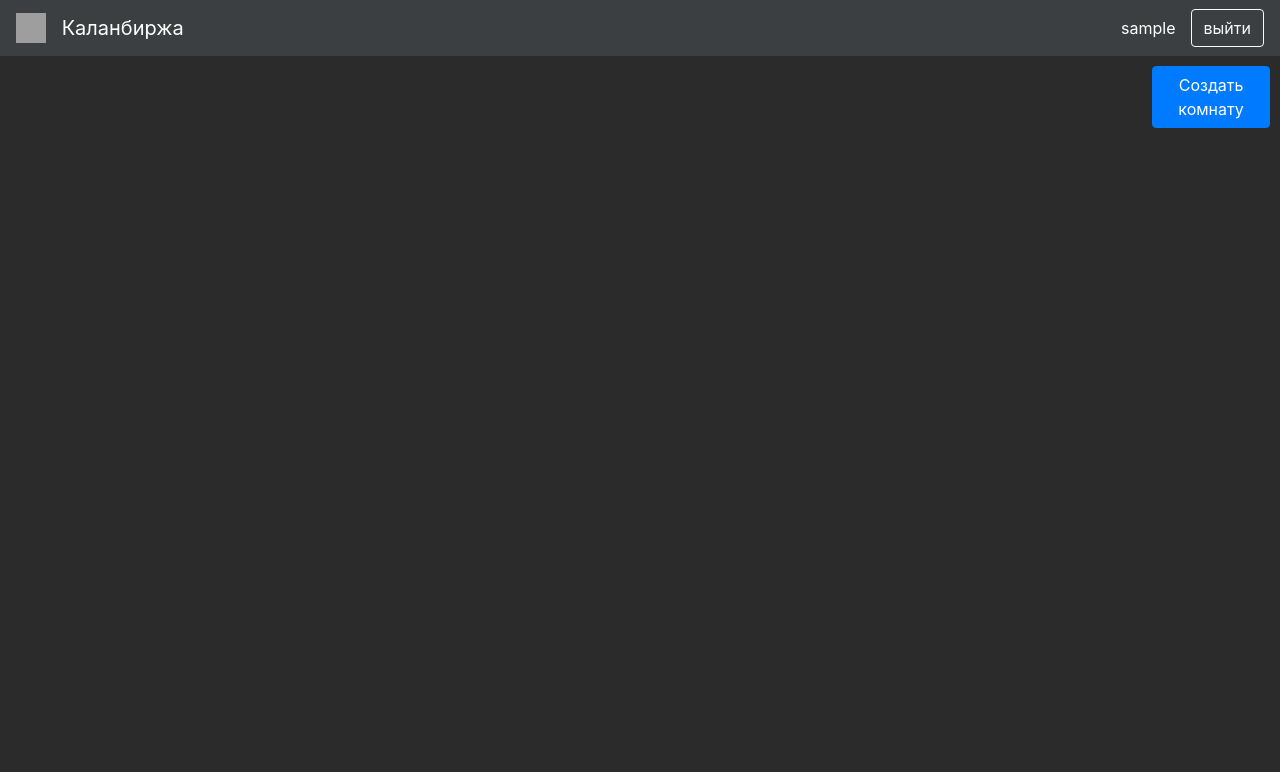
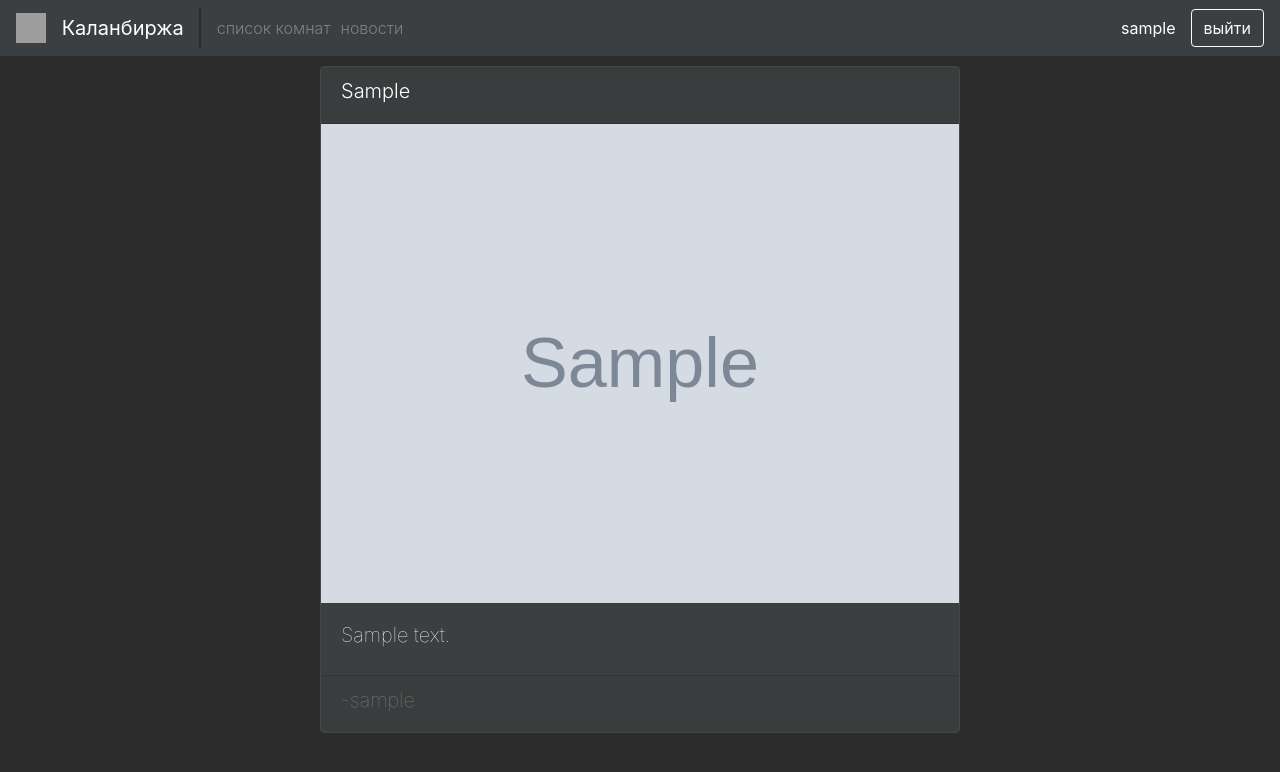
Before and after one commit to kalanod/KalanBirza, a Flask app: page / in a window 1280 px wide. Shown: the top 772 px of the page. Run offline with Flask 2, Linux system fonts and the light colour scheme; a user stored in the database is signed in; tables that the repository leaves empty hold one stand-in row (values such as "Sample post"); grey boxes marked "Sample" are stand-in pictures; parts of the project's set-up code (start-up, migrations or seed data) failed here and were passed over; some libraries are stand-ins or nearby versions; grey boxes are pictures that could not be loaded.

Commit message:
новости и еще дизайн

```diff
--- a/data/news.py
+++ b/data/news.py
@@ -12,9 +12,11 @@ class News(SqlAlchemyBase, SerializerMixin):
 
     id = sqlalchemy.Column(sqlalchemy.Integer,
                            primary_key=True, autoincrement=True)
-    creator_id = sqlalchemy.Column(sqlalchemy.Integer, nullable=True)
+    creator_id = sqlalchemy.Column(sqlalchemy.Integer, sqlalchemy.ForeignKey("users.id"))
+    header = sqlalchemy.Column(sqlalchemy.String, nullable=True)
     text = sqlalchemy.Column(sqlalchemy.String, nullable=True)
     image_address = sqlalchemy.Column(sqlalchemy.String, nullable=True)
+    creator = orm.relation('User', primaryjoin="User.id == News.creator_id")
 
     def __repr__(self):
         return f'<News> id: {self.id} creator: {self.creator_id}'
--- a/data/news_resource.py
+++ b/data/news_resource.py
@@ -19,6 +19,7 @@ class NewsResource(Resource):
         news = session.query(News).get(news_id)
         return jsonify({'news': news.to_dict(only=('id',
                                                    'creator_id',
+                                                   'header',
                                                    'text',
                                                    'image_address'))})
 
@@ -40,6 +41,7 @@ class NewsListResource(Resource):
                 'news':
                     [item.to_dict(only=('id',
                                         'creator_id',
+                                        'header',
                                         'text',
                                         'image_address'))
                      for item in news]
@@ -51,6 +53,7 @@ class NewsListResource(Resource):
         session = db_session.create_session()
         news = News(
             creator_id=args['creator_id'],
+            header=args['header'],
             text=args['text'],
             image_address=args['image_address']
         )
--- a/data/news_resource_parser.py
+++ b/data/news_resource_parser.py
@@ -2,5 +2,6 @@ from flask_restful import reqparse
 
 parser = reqparse.RequestParser()
 parser.add_argument('creator_id', required=True, type=int)
+parser.add_argument('header', required=True, type=str)
 parser.add_argument('text', required=True, type=str)
 parser.add_argument('image_address', required=True, type=str)
--- a/main.py
+++ b/main.py
@@ -57,14 +57,23 @@ def method_not_allowed(error):
     return make_response(jsonify({'error': 'Method Not Allowed - 405'}), 405)
 
 
+@app.route('/rooms', methods=['GET', 'POST'])
+def base():
+    params = dict()
+    params["title"] = "Список комнат"
+    params["rooms"] = active_rooms
+    return render_template('index.html', **params)
+
+
 @app.route('/', methods=['GET', 'POST'])
-def base():
+def news():
     db_sess = db_session.create_session()
     params = dict()
-    params["title"] = "Title"
-    params["rooms"] = active_rooms
+    params["title"] = "Новости"
+    params["news_list"] = reversed(db_sess.query(News).all())
+    print(params["news_list"])
 
-    return render_template('index.html', **params)
+    return render_template('news.html', **params)
 
 
 @app.route('/login', methods=['GET', 'POST'])
@@ -134,7 +143,7 @@ def create_room(title, creator_id):
     active_rooms.append(InGameRoom(id, title))
     # return redirect('/')
     # нам надо на главную страницу, а не результат
-    return redirect('/')
+    return redirect('/rooms')
 
 
 @app.route('/connect_to_room/<int:room_id>/<int:player_id>', methods=['GET', 'POST'])
@@ -145,14 +154,14 @@ def connect_to_room(room_id, player_id):
         return redirect(f'/room/{room_id}')
 
     else:
-        return redirect('/')
+        return redirect('/rooms')
 
 
 @app.route('/leave_from_room/<int:room_id>/<int:player_id>', methods=['GET', 'POST'])
 def leave_from_room(room_id, player_id):
     # какие-нибудь проверки
     get_room(room_id).leave_player(player_id)
-    return redirect('/')
+    return redirect('/rooms')
 
 
 @app.route('/room/<int:room_id>', methods=['GET', 'POST'])
@@ -227,7 +236,7 @@ def detele_room(room_id):
     room = get_room(room_id)
     if room is None:
         print(f'room with id {room_id} not found')
-        return redirect('/')
+        return redirect('/rooms')
 
     print(f'deleting {room}')
     print(f'rooms before deleting: {active_rooms}')
@@ -239,7 +248,7 @@ def detele_room(room_id):
     print(f'rooms before deleting: {active_rooms}')
     print('')
 
-    return redirect('/')
+    return redirect('/rooms')
 
 
 @socketIO.on('join')
--- a/templates/base.html
+++ b/templates/base.html
@@ -22,13 +22,26 @@
 </head>
 <header>
     <nav class="navbar navbar-light" style="background-color: #3c3f41;">
-            <a class="navbar-brand" href="/" style="color: white; float: left; margin-left: 0px">
+            <div style="height: 100%">
+            <a class="navbar-brand" href="/" style="color: white;
+                                                    float: left;
+                                                    margin-left: 0px;
+                                                    padding-right: 15px;
+                                                    border-right-width: 2px;
+                                                    border-right-style: solid;
+                                                    border-right-color: #2b2b2b;">
                 <img src="https://i.ibb.co/WBbGHq3/logo.png" width="30" height="30" class="d-inline-block align-top" alt="">
                 <span style="margin-left: 10px">Каланбиржа</span>
             </a>
+            {% if current_user.is_authenticated %}
+                <a style="color: gray; margin-left: 0px; float: left; margin-top: 2%; font-weight: 300; text-decoration: none;" href="/rooms"> список комнат </a>
+                <a style="color: gray; margin-left: 10px; float: left; margin-top: 2%; font-weight: 300; text-decoration: none;" href="/"> новости </a>
+            {% endif %}
+            </div>
             <form class="form-inline">
             {% if current_user.is_authenticated %}
                 <a style="color: white; margin-right: 15px"> {{ current_user.nickname }}</a>
+                <!-- <a class="btn btn-outline-light" style="margin-right: 10px" href="/rooms">играть</a> -->
                 <a class="btn btn-outline-light" style="" id="ex" href="/logout">выйти</a>
             {% else %}
                 <a class="btn btn-outline-light" href="/register" style="margin-right: 10px">Зарегистрироваться</a>
--- a/templates/index.html
+++ b/templates/index.html
@@ -36,7 +36,7 @@
         {% for room in rooms %}
             {% if room %}
             <div>
-                <div class="card" style="border: 1px solid #474747; background-color: #3c3f41; width: 99%; margin-left: 0.5%; margin-top: -10px">
+                <div class="card" style="border: 1px solid #474747; background-color: #3c3f41; width: 99%; margin-left: 0.5%; margin-top: 10px">
                     <div class="card-header" style="color: white">
                     <h5 style="float: left; font-weight: 300">{{ room.title }}</h5>
                         {% if room.stage == -1 %}
@@ -55,7 +55,6 @@
                     </div>
                 </div>
             </div>
-            <br>
             {% endif %}
         {% endfor %}
     {% endif %}
--- a/templates/news.html
+++ b/templates/news.html
@@ -1,64 +1,24 @@
 {% extends "base.html" %}
 
 {% block content %}
-
-
-<div class="bd-example">
-  <div class="modal fade" id="exampleModal" tabindex="-1" role="dialog" aria-labelledby="exampleModalLabel" aria-hidden="true">
-    <div class="modal-dialog" role="document">
-      <div class="modal-content" style="border: 1px solid #474747; background-color: #3c3f41;">
-        <div class="modal-header">
-
-          <h4 class="modal-title" id="exampleModalLabel" style="color: white; font-weight: 300">Новая комната</h4>
-
+    {% for news in news_list %}
+    {% if news %}
+    <div>
+        <div class="card" style="border: 1px solid #474747; background-color: #3c3f41; width: 50%; margin-left: 25%; margin-top: 10px">
+            <div class="card-header" style="color: white">
+                <h5 style="float: left; font-weight: 300"> {{ news['header'] }} </h5>
+            </div>
+            <img src="{{ news['image_address'] }}" alt="..." style="width: 100%">
+            <div class="card-body" style="color: white">
+                <h5 style="float: left; font-weight: 100"> {{ news['text'] }} </h5>
+            </div>
+            <div class="card-footer" style="color: white">
+                <h5 style="float: left; font-weight: 100; color: gray;"> -{{ news['creator']['nickname'] }} </h5>
+            </div>
         </div>
-        <div class="modal-body">
-          <form>
-            <div class="form-group">
-              <label for="room_name" class="form-control-label" style="color: white; font-weight: 200">Название:</label>
-              <input type="text" class="form-control" id="room_name">
-            </div>
-          </form>
-        </div>
-        <div class="modal-footer">
-          <button type="button" class="btn btn-secondary" data-dismiss="modal">Закрыть</button>
-          <button type="button" class="btn btn-primary" id="create_room">Создать</button>
-        </div>
-      </div>
     </div>
-  </div>
-</div>
-
-    {% if current_user.is_authenticated %}
-        <button style="margin-left: 90%; margin-top: 10px; margin-right: 10px"  type="button" class="btn btn-primary" data-toggle="modal" data-target="#exampleModal">Создать комнату</button>
-        <br>
-        <br>
-        {% for room in rooms %}
-            {% if room %}
-            <div>
-                <div class="card" style="border: 1px solid #474747; background-color: #3c3f41; width: 99%; margin-left: 0.5%; margin-top: -10px">
-                    <div class="card-header" style="color: white">
-                    <h5 style="float: left; font-weight: 300">{{ room.title }}</h5>
-                        {% if room.stage == -1 %}
-                            <h5 style="float: right; font-weight: 100"> открыта </h5>
-                        {% else %}
-                            <h5 style="float: right; font-weight: 100"> в игре </h5>
-                        {% endif %}
-                    </div>
-                    <span class="card-header" style="color: white">
-                        <h5 style="float: left; font-weight: 100">игроки: {{ room.players|map(attribute="nickname", default="Anonymous")|join(', ') }}</h5>
-                        <h5 style="float: right; font-weight: 100">в сети: {{ room.get_online_players()|length }}</h5>
-                    </span>
-                    <div class="card-body">
-                        <a href="{{'/connect_to_room/' + room.id|string + '/' + current_user.id|string}}" class="btn btn-primary">Присоединится</a>
-                        <a class="btn btn-outline-light" id="{{ room.id }}" style="color: white; margin-left: 2px">удалить комнату</a>
-                    </div>
-                </div>
-            </div>
-            <br>
-            {% endif %}
-        {% endfor %}
     {% endif %}
+    {% endfor %}
 
 
 {% endblock %}
```
Also changed, not shown: templates/in_room.html (+2 -10 lines).
